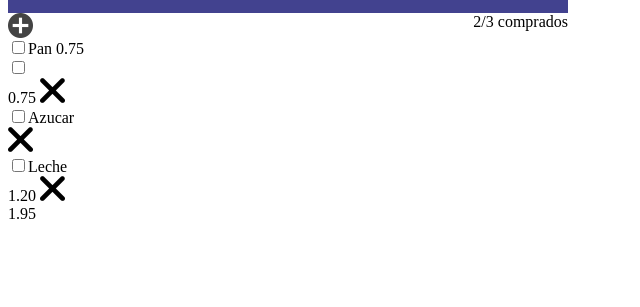
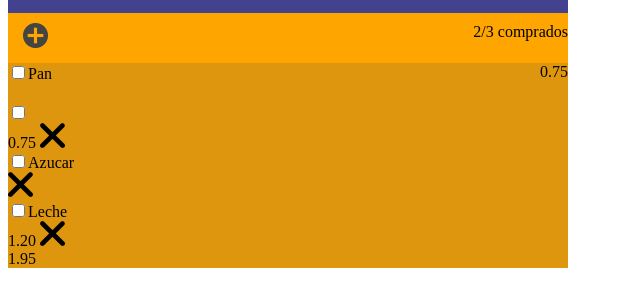
Before and after one commit to heber2525/2022-02-w1-ch4-heber-baraybar, a website: page index.html in a window 1280 px wide. Shown: the part 81-388 px from the top of the page, without its empty margins (0-640 px from the left). Drawn offline with Linux system fonts and the light colour scheme.

Commit message:
Added first div

```diff
--- a/index.html
+++ b/index.html
@@ -25,22 +25,22 @@
                 <span class="paid__items --paid-items-paid">2/3 comprados</span>
             </div>
         </section>
-        <section>
-            <div>
-                <label><input type="checkbox">Pan</label>
+        <section class="section__check">
+            <div class="section__first-price">
+                <label class="section__check-prices --check-bread"><input type="checkbox">Pan</label>
                 <span>0.75</span>
             </div>
-            <div>
+            <div class="section__second-price">
                 <div>
-                    <label><input type="checkbox" ></label>
+                    <label class ="section__check-prices --check-empty"><input type="checkbox" ></label>
                 </div>
-                <div>
+                <div class="section-third-price">
                     <span>0.75</span>
                     <img src="./ex.png" alt="">
             </div>
             <div>
                 <div>
-                    <label><input type="checkbox">Azucar</label>
+                    <label class= "section__check-prices --check-sugar"><input type="checkbox">Azucar</label>
                 </div>
                 <div>
                     <img src="./ex.png" alt="">
--- a/styles.css
+++ b/styles.css
@@ -24,10 +24,27 @@ body{
 .--header-list--bold{
     font-weight: 900;
 }
+.paid{
+    background-color: orange;
+    height: 50px;
+}
 .--items-plus{
     width: 20px;
+    padding-top: 10px;
+    margin-left: 15px;
 }
 .paid__items{
     display: flex;
     justify-content: space-between;
+    padding-top: 5px;
 }
+.section__check{
+    background-color: rgb(223, 150, 15);
+
+}
+.section__first-price{
+    display: flex;
+    justify-content: space-between;
+    height: 40px;
+
+}
```
